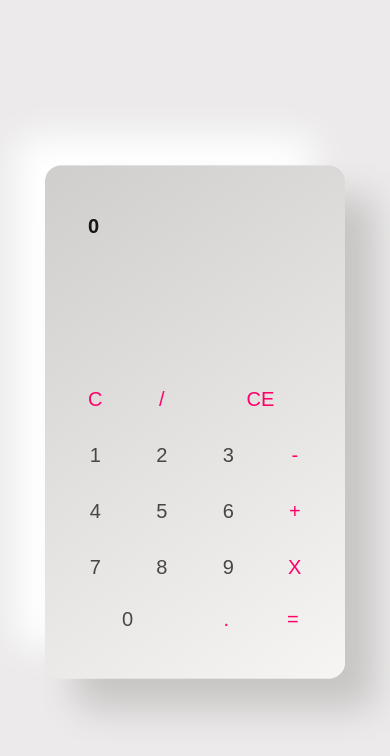
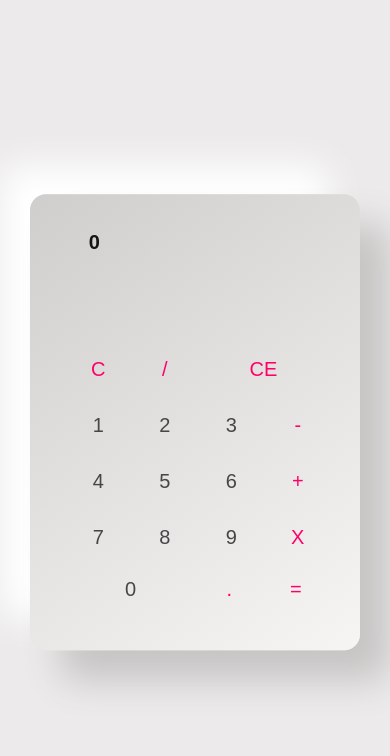
Before and after one commit to feruzu/Calculadora-2.0, a plain HTML site: page index.html in a window 390 px wide. Drawn offline with Linux system fonts and the light colour scheme.

Commit message:
Eliminado

```diff
--- a/style.css
+++ b/style.css
@@ -93,34 +93,3 @@ input#c.button, input#s.button {
 input#result.button {
     color: #ff0069;
 }
-
-/* Responsive */
-
-@media (max-width: 500px) {
-    .calculadora{
-        width: 300px;
-    }
-
-    input#cuenta.box {
-        margin-left: 8px;
-    }
-
-    input#resultado.box {
-        margin-left: 8px;
-        padding-top: 10px;
-        margin-bottom: 40px;
-    }
-
-    input#c.button, input#uno.button, input#cuatro.button, input#siete.button, input#boton.button {
-        margin-left: 17px;
-    }
-
-    input#cuenta.box, input#resultado.box {
-        padding: 2rem 2rem 0 2rem;
-    }
-
-
-
-
-
-}
```
